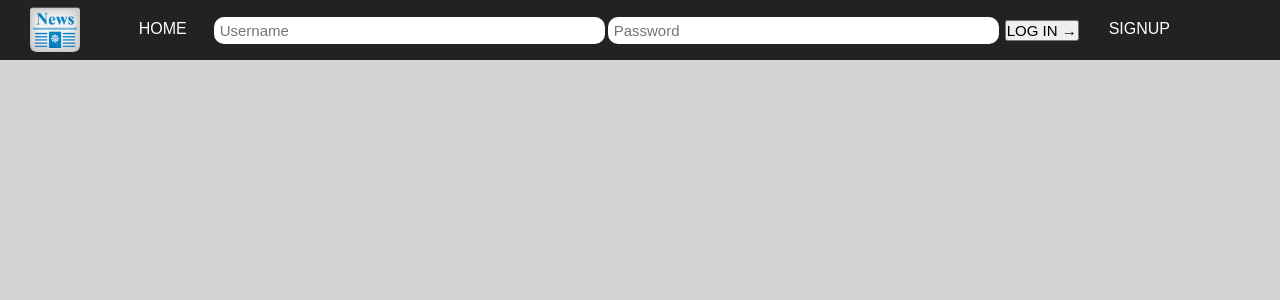
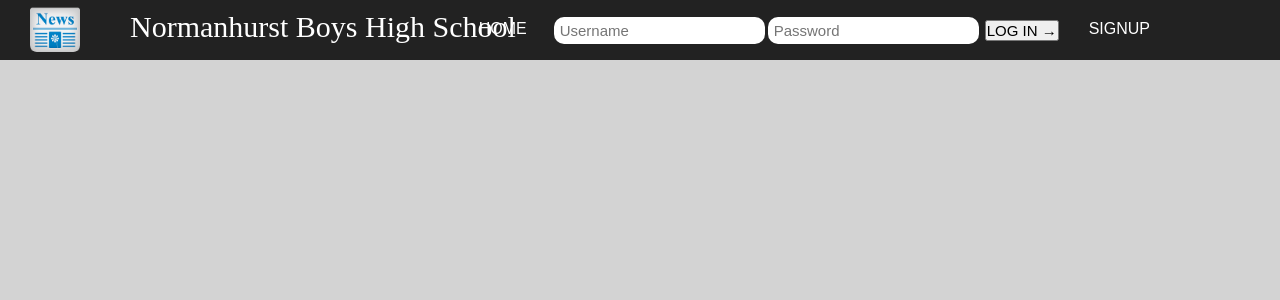
Before and after one commit to JohanGeorge/Major-Project-SDD, a PHP site: page /index.php in a window 1280 px wide. Shown: the top 300 px of the page. Run offline with PHP 8.4, Linux system fonts and the light colour scheme; data that the repository does not hold is empty.

Commit message:
Update header.php

```diff
--- a/header.php
+++ b/header.php
@@ -3,13 +3,14 @@
 <html>
 	<head>
 		<title>School Newsletter</title>
-		<link rel="stylesheet" type="text/css" href = "style.css">
+		<link rel="stylesheet" type="text/css" href = "style.css?v=1.1">
 	</head>
 	<body>
 		<header>
 			<nav>
 				<ul>
 					<li><div class="icon"><img src="newicon.png" style="width: 50px; height: 50px;"></div></li>
+					<li><div class="title">Normanhurst Boys High School</div></li>
 					<li><a href="index.php">HOME</a></li>
 					<li><?php
 						if (isset($_SESSION['id'])) {
@@ -18,8 +19,8 @@
 								"</form>";
 						} else {
 							echo "<form action='include/login.inc.php' method='post'>\n" .
-									"<input name='uid' type='text' size='40' placeholder='Username'>\n" .
-									"<input name='pwd' type='password' size='40' placeholder='Password'>\n" .
+									"<input name='uid' type='text' size='20' placeholder='Username'>\n" .
+									"<input name='pwd' type='password' size='20' placeholder='Password'>\n" .
 									"<button type='submit'>LOG IN &rarr;</button>\n" .
 								"</form>";
 						}
```
